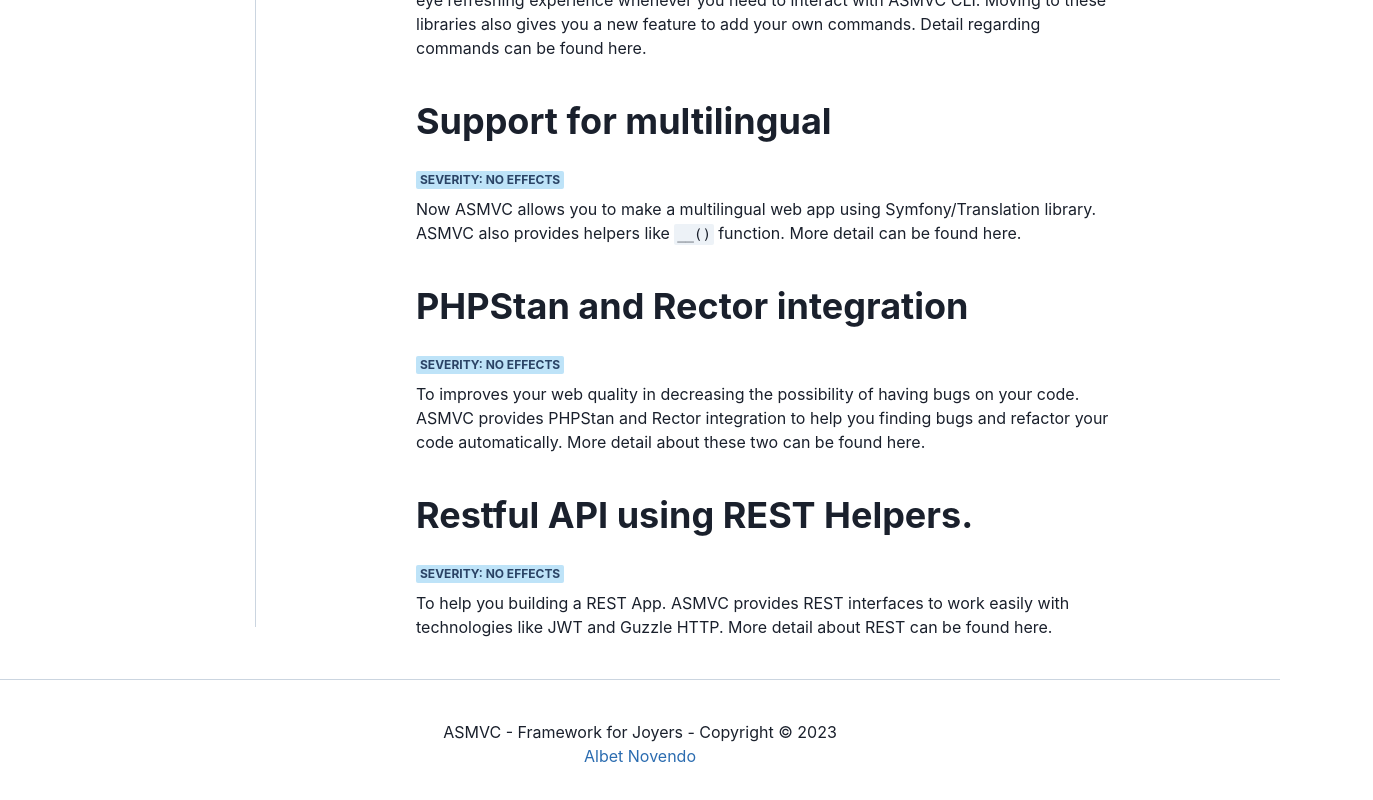
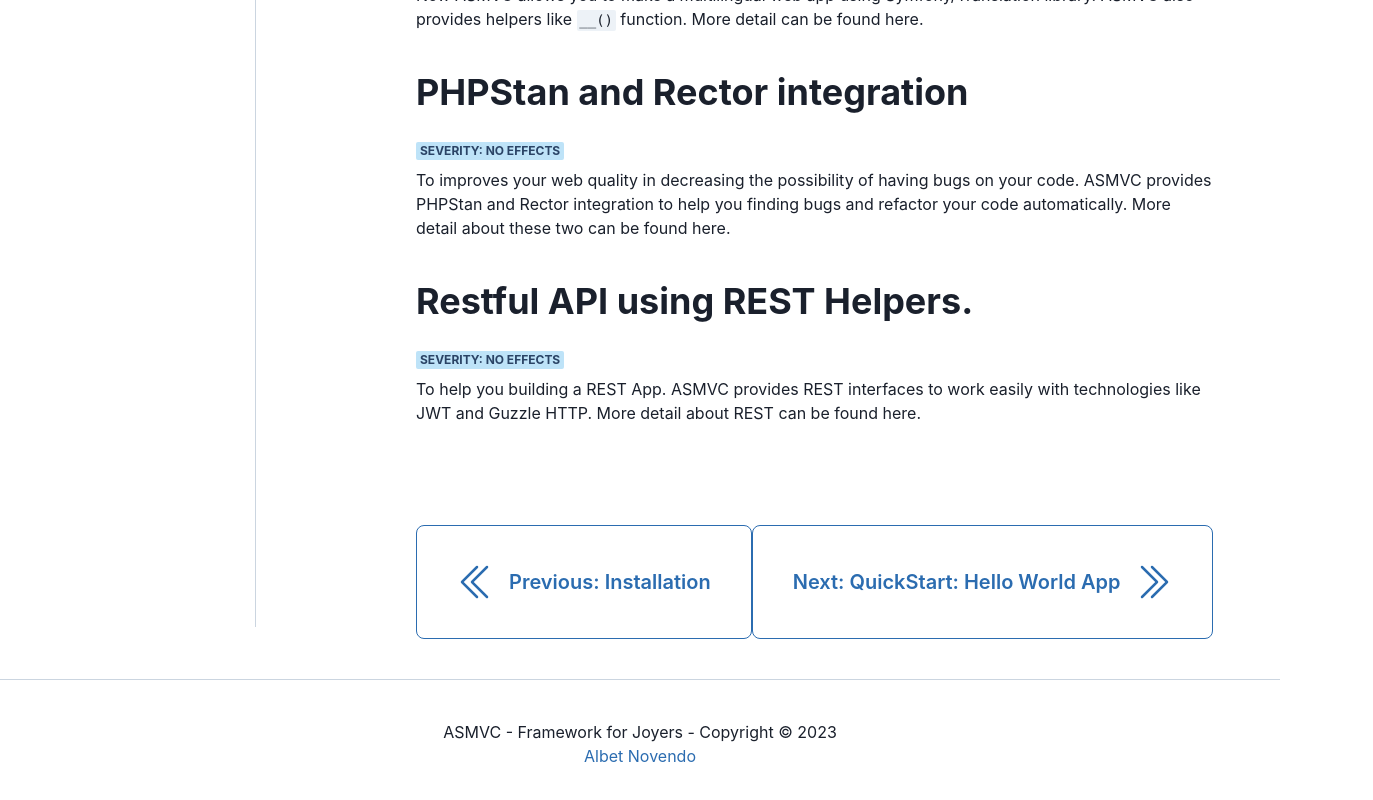
Before and after one commit to albetnov/asmvc-docs, a Next.js app: page /docs/starting/new in a window 1280 px wide. Shown: the part 3352-4152 px from the top of the page, 1373 px wide, since content can reach past the window. Built offline with nearby package versions, Linux system fonts and the light colour scheme.

Commit message:
feat: add next and prev docs

```diff
--- a/Components/Docs/Layout.tsx
+++ b/Components/Docs/Layout.tsx
@@ -1,17 +1,14 @@
 import {
     Accordion,
-    AccordionButton,
-    AccordionItem,
-    AccordionPanel,
-    Box, Grid,
-    GridItem, Heading,
+    Box, Button, Flex, Grid,
+    GridItem, Heading, Text,
 } from "@chakra-ui/react";
 import MainLayout from "../Layout";
-import {PropsWithChildren, useEffect, useLayoutEffect, useState} from "react";
-import NavLink from "./NavLink";
+import {PropsWithChildren, useEffect, useState} from "react";
 import {useRouter} from "next/router";
 import AccordionLink from "./AccordionLink";
 import Navigator, {NavigatorList} from "./Navigator";
+import {BsChevronDoubleLeft, BsChevronDoubleRight} from "react-icons/bs";
 
 interface DocsLayoutProps extends PropsWithChildren {
     title?: string;
@@ -20,6 +17,14 @@
     navigations: NavigatorList[];
     navigatorTitle: string;
 }
+
+const routes = [
+    {title: "Installation", href: "/docs"},
+    {title: "What's new ?", href: "/docs/starting/new"},
+    {title: "QuickStart: Hello World App", href: "/docs/starting/quickstart"},
+    {title: "The Environment", href: "/docs/starting/environment"},
+    {title: "The CLI", href: "/docs/basics/commands"}
+];
 
 export default function Layout({title, desc, children, navigations, subTitle, navigatorTitle}: DocsLayoutProps) {
     const router = useRouter();
@@ -30,22 +35,40 @@
         return 0;
     }
 
-    const [index, setIndex] = useState(() => determineRoute());
+    const [hasPrevious, setHasPrevious] = useState(false);
+    const [hasNext, setHasNext] = useState(true);
+    const [currentIndex, setCurrentIndex] = useState(0);
+
+    useEffect(() => {
+        const index = routes.findIndex(item => item.href === router.pathname);
+        if (index > 0) {
+            setHasPrevious(true);
+        }
+
+        if (index === routes.length - 1) {
+            setHasNext(false);
+        }
+
+        setCurrentIndex(index);
+    }, []);
+
+    const index = determineRoute();
+
+    const prevHandler = async () => {
+        await router.push(routes[currentIndex - 1].href);
+    }
+
+    const nextHandler = async () => {
+        await router.push(routes[currentIndex + 1].href);
+    }
 
     return (
         <MainLayout title={title ? 'ASMVC Docs | ' + title : "ASMVC Docs"} desc={desc}>
             <Grid templateColumns="20% 1fr">
                 <GridItem borderRight="1px solid" borderColor="gray.300" my={3}>
                     <Accordion defaultIndex={index} allowToggle p={5}>
-                        <AccordionLink title="Getting Started" links={[
-                            {title: "Installation", href: "/docs"},
-                            {title: "What's new ?", href: "/docs/starting/new"},
-                            {title: "QuickStart: Hello World App", href: "/docs/starting/quickstart"},
-                            {title: "The Environment", href: "/docs/starting/environment"}
-                        ]}/>
-                        <AccordionLink title="Jump To Basics" links={[
-                            {title: "The CLI", href: "/docs/basics/commands"}
-                        ]}/>
+                        <AccordionLink title="Getting Started" links={routes.slice(0, 4)}/>
+                        <AccordionLink title="Jump To Basics" links={routes.slice(4, 5)}/>
                     </Accordion>
                 </GridItem>
                 <GridItem px={40}>
@@ -54,6 +77,24 @@
                         <Navigator title={navigatorTitle} lists={navigations}/>
                     </Box>
                     {children}
+                    <Flex mt={100} justifyContent="space-between">
+                        {hasPrevious ? (
+                            <Button onClick={prevHandler} variant="outline" colorScheme="blue" alignItems="center"
+                                    gap={3} px={10} py={14}
+                                    rounded="lg">
+                                <BsChevronDoubleLeft fontSize={40}/>
+                                <Text fontSize="xl">Previous: {routes[currentIndex - 1].title}</Text>
+                            </Button>
+                        ) : <Box/>}
+                        {hasNext ? (
+                            <Button onClick={nextHandler} variant="outline" colorScheme="blue" alignItems="center"
+                                    gap={3} px={10} py={14}
+                                    rounded="lg">
+                                <Text fontSize="xl">Next: {routes[currentIndex + 1].title}</Text>
+                                <BsChevronDoubleRight fontSize={40}/>
+                            </Button>
+                        ) : <Box/>}
+                    </Flex>
                 </GridItem>
             </Grid>
         </MainLayout>
```
Also changed, not shown: pages/docs/basics/routings/index.tsx (added, +8 -0 lines).
